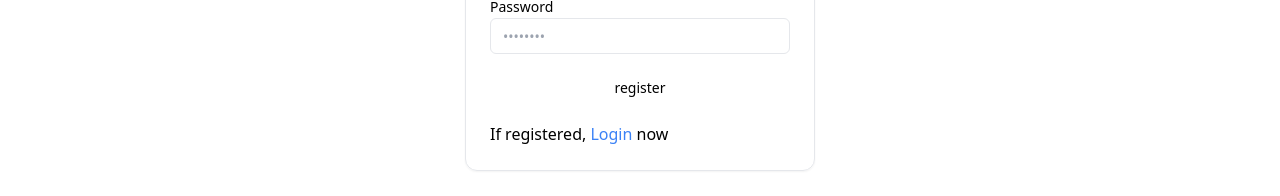
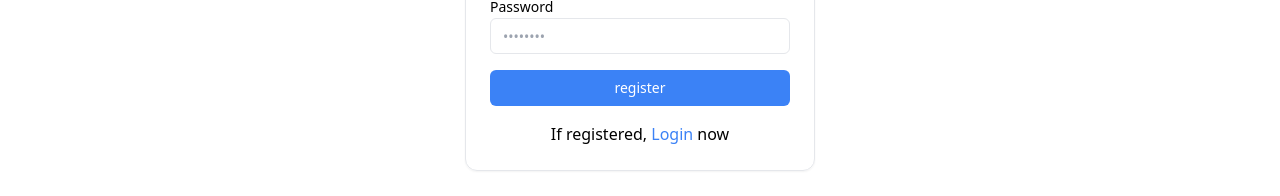
Before and after one commit to arifulmit17/Todo-app, a React (Vite) app: page /register in a window 1280 px wide. Shown: the part 517-713 px from the top of the page. Built offline with nearby package versions, Linux system fonts and the light colour scheme.

Commit message:
feat: style submit button and center login prompt on RegisterPage

```diff
--- a/src/pages/RegisterPage.tsx
+++ b/src/pages/RegisterPage.tsx
@@ -87,10 +87,13 @@ export default function RegisterPage() {
             </div>
 
             {/* Submit Button */}
-            <Button className="w-full" type="submit">
+            <Button className="w-full bg-blue-500 text-white" type="submit">
               register
             </Button>
-            <p>If registered, <Link className="text-blue-500" to='/register'>Login</Link> now</p>
+            <div className="w-full flex justify-center">
+              <p>If registered, <Link className="text-blue-500" to='/register'>Login</Link> now</p>
+            </div>
+
           </form>
         </CardContent>
       </Card>
```
